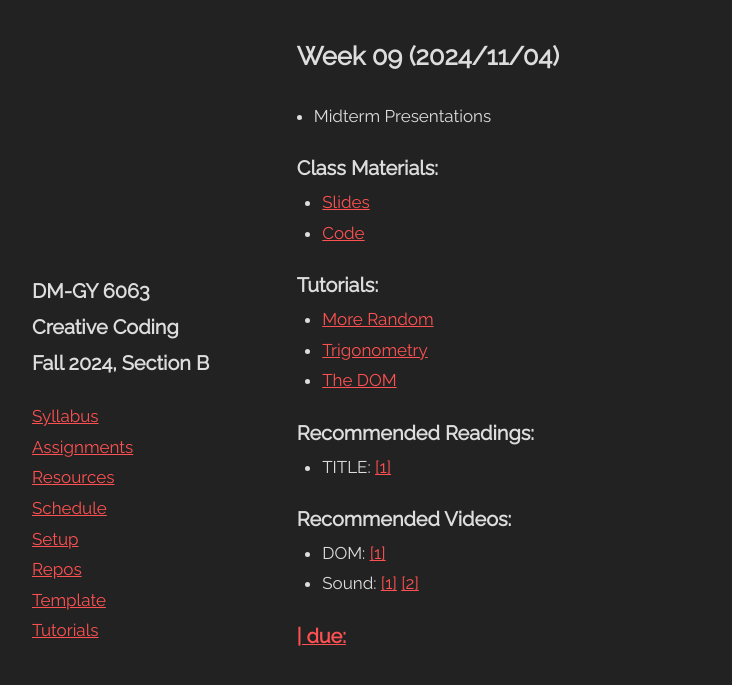
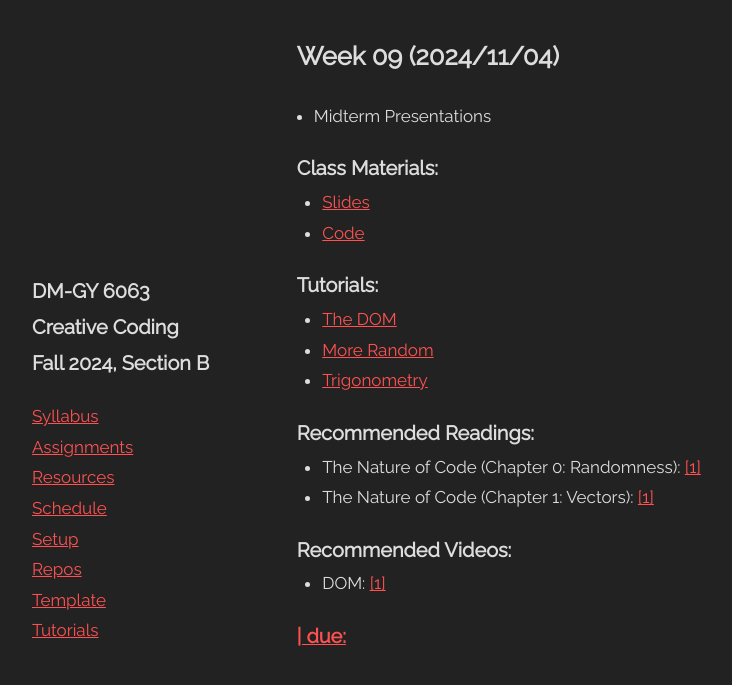
Before and after one commit to DM-GY-6063-2024F-B/DM-GY-6063-2024F-B.github.io, a Jekyll site: the page built from _pages/week/09.md, in a window 1280 px wide. Shown: the top 685 px of the page, without its empty margins (36-768 px from the left). Built offline with Jekyll 4.4.1, drawn with Linux system fonts in a browser that asks for light colours.

Commit message:
fix readings for  wk02-10

```diff
--- a/_pages/week/09.md
+++ b/_pages/week/09.md
@@ -10,24 +10,23 @@ class:
   - title: Code
     url: https://github.com/DM-GY-6063-2024F-B/week08
 tutorials:
+  - title: The DOM
+    url: https://idmp5.github.io/creative-coding/the-dom/
   - title: More Random
     url: https://idmp5.github.io/creative-coding/more-random/
   - title: Trigonometry
     url: https://idmp5.github.io/creative-coding/vectors/
-  - title: The DOM
-    url: https://idmp5.github.io/creative-coding/the-dom/
 readings:
-  - title: TITLE
+  - title: "The Nature of Code (Chapter 0: Randomness)"
     urls:
-      - #
+      - https://natureofcode.com/random/
+  - title: "The Nature of Code (Chapter 1: Vectors)"
+    urls:
+      - https://natureofcode.com/vectors/
 videos:
   - title: DOM
     urls:
       - https://www.youtube.com/watch?v=p7UoTEVfy1I
-  - title: Sound
-    urls:
-      - https://www.youtube.com/watch?v=TS0sEo6pLow
-      - https://www.youtube.com/watch?v=Tcj99jHe1OY
 DSCT:
   - title: Sound
     urls:
```
Also changed, not shown: _pages/week/02.md (+1 -1 lines), _pages/week/06.md (+1 -1 lines), _pages/week/07.md (+1 -4 lines), _pages/week/08.md (+9 -2 lines), _pages/week/10.md (+5 -0 lines).
